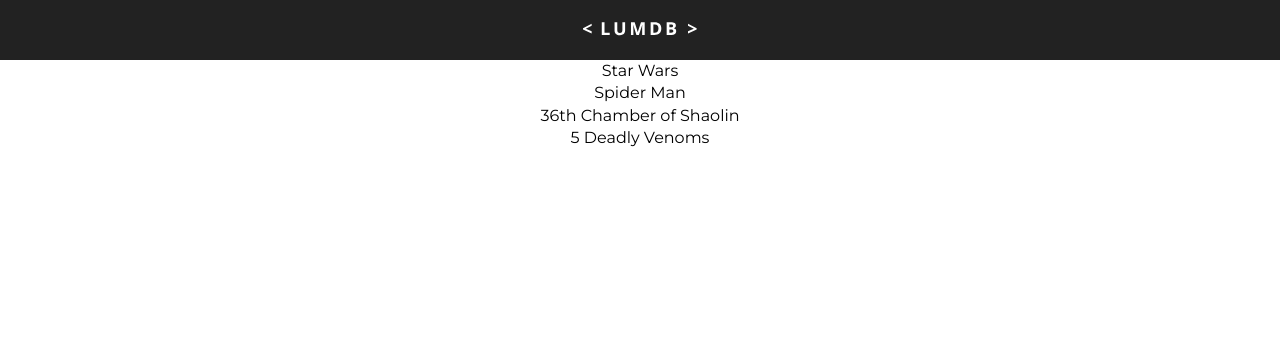
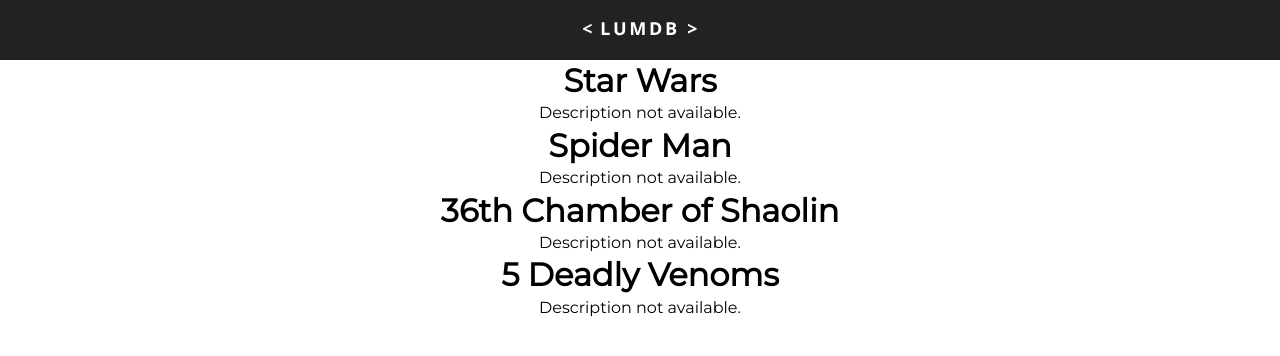
Before and after one commit to rebeccahongsf/react-moviedb, a React (Create React App) app: page / in a window 1280 px wide. Shown: the top 356 px of the page. Built offline with nearby package versions, Linux system fonts and the light colour scheme.

Commit message:
Add proptypes

```diff
--- a/package.json
+++ b/package.json
@@ -3,6 +3,7 @@
   "version": "0.1.0",
   "private": true,
   "dependencies": {
+    "prop-types": "^15.7.2",
     "react": "^16.12.0",
     "react-dom": "^16.12.0",
     "react-scripts": "3.2.0"
--- a/src/App.css
+++ b/src/App.css
@@ -10,6 +10,13 @@ body {
   font-family: 'Montserrat', sans-serif;
   line-height: 1.4em;
   overflow: hidden;
+}
+
+h1,
+h2,
+h3,
+h4 {
+margin: 10px;
 }
 
 .App {
--- a/src/Movie.js
+++ b/src/Movie.js
@@ -1,11 +1,24 @@
 import React from 'react';
 import { Component } from 'react';
+import PropTypes from 'prop-types';
 
 export default class Movie extends Component {
+  static propTypes = {
+    movie: PropTypes.shape({
+      title: PropTypes.string.isRequired
+    }),
+    desc: PropTypes.string
+  }
+
+  static defaultProps = {
+    desc: 'Description not available.'
+  }
+
   render() {
     return(
       <div>
-        {this.props.movie.title}
+        <h1>{this.props.movie.title}</h1>
+        <p>{this.props.desc}</p>
       </div>
     )
   }
```
Also changed, not shown: 1 other file (tests, documents, lock files or other folders).
